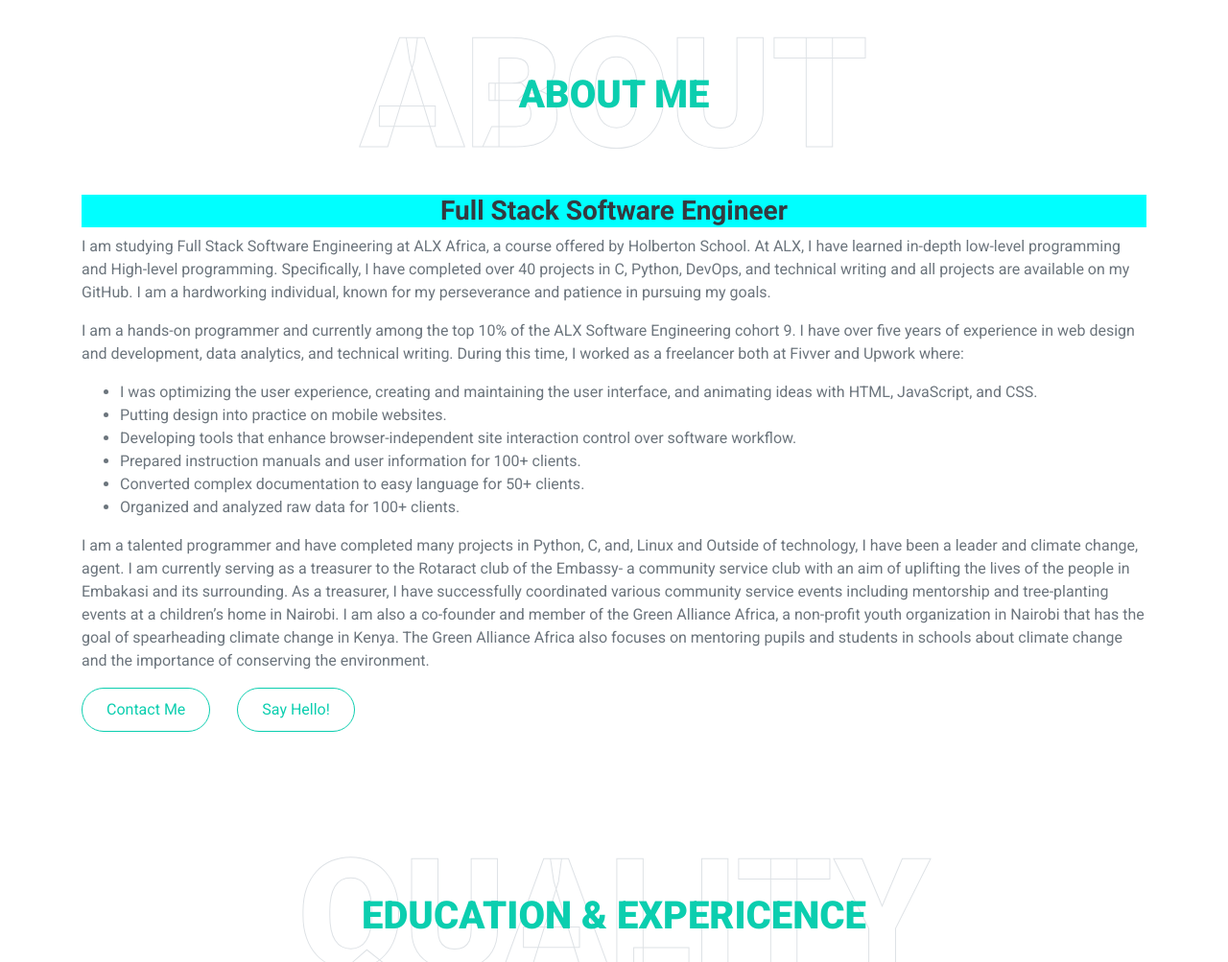
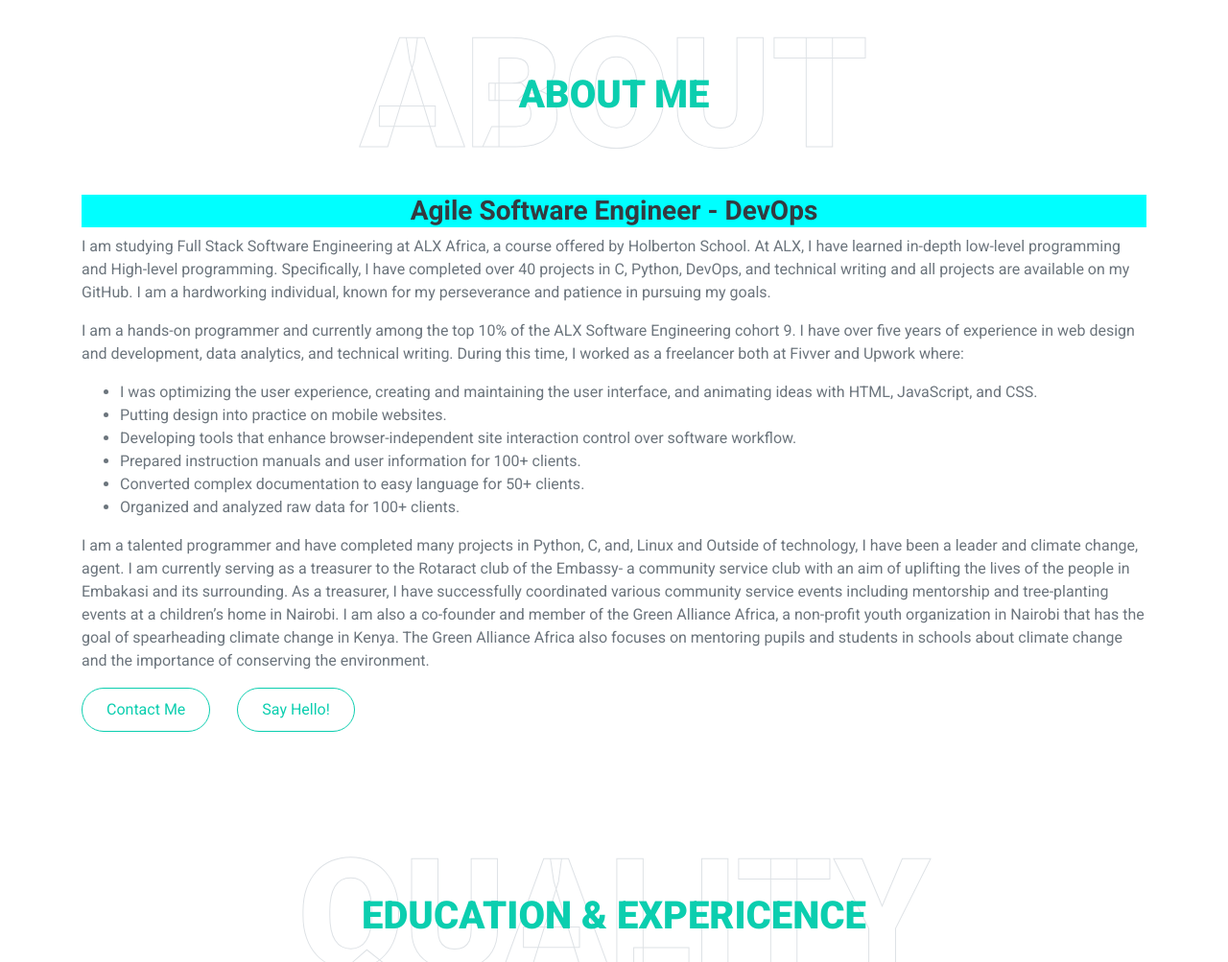
Before and after one commit to micahondiwa/micahondiwa.github.io, a website with bundled scripts: page index.html in a window 1280 px wide. Shown: the part 893-1896 px from the top of the page at 96% size. Built offline with nearby package versions, Linux system fonts and the light colour scheme; files whose address does not match are found by name.

Commit message:
Update index.html

```diff
--- a/index.html
+++ b/index.html
@@ -90,7 +90,7 @@
                 <h1 class="position-absolute text-uppercase text-primary">About Me</h1>
             </div>
             <div>
-                <h3 style="text-align: center; background-color: aqua; text-indent: inherit;">Full Stack Software Engineer</h3>
+                <h3 style="text-align: center; background-color: aqua; text-indent: inherit;">Agile Software Engineer - DevOps</h3>
                     <p >
 I am studying Full Stack Software Engineering at ALX Africa, a course offered by Holberton School. At ALX, I have learned in-depth low-level programming and High-level programming. Specifically, I have completed over 40 projects in C, Python, DevOps, and technical writing and all projects are available on my GitHub.
 I am a hardworking individual, known for my perseverance and patience in pursuing my goals. <p> I am a hands-on programmer and currently among the top 10% of the ALX Software Engineering cohort 9.
```
